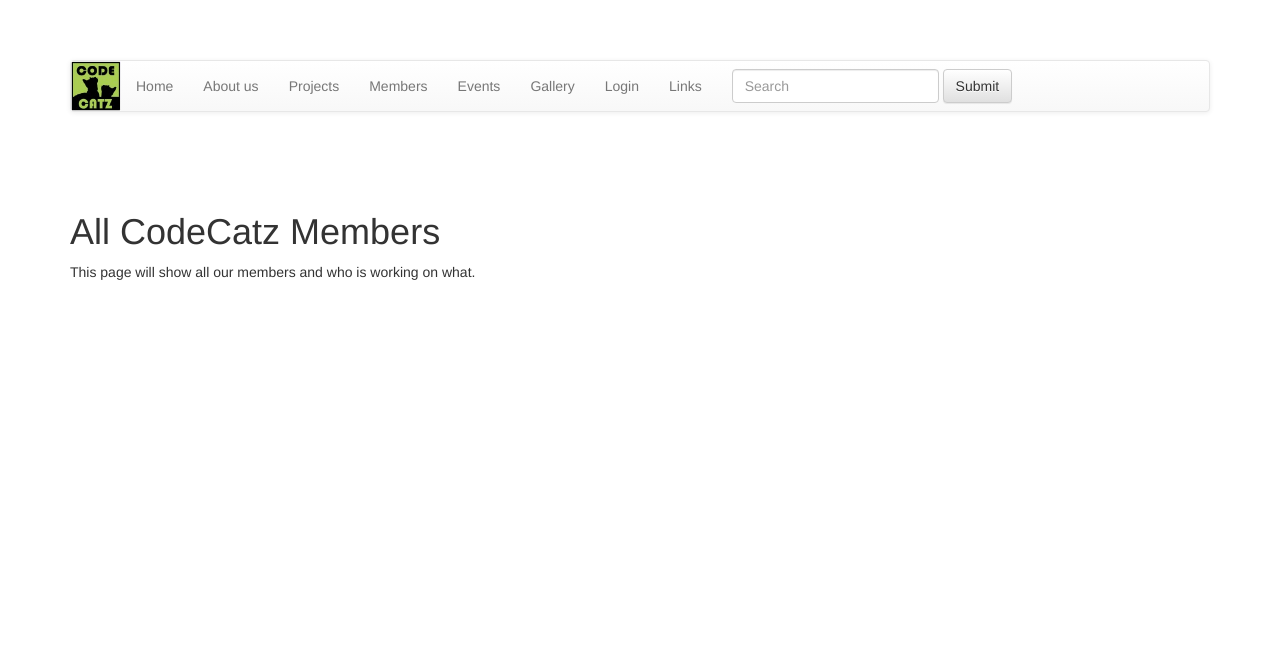
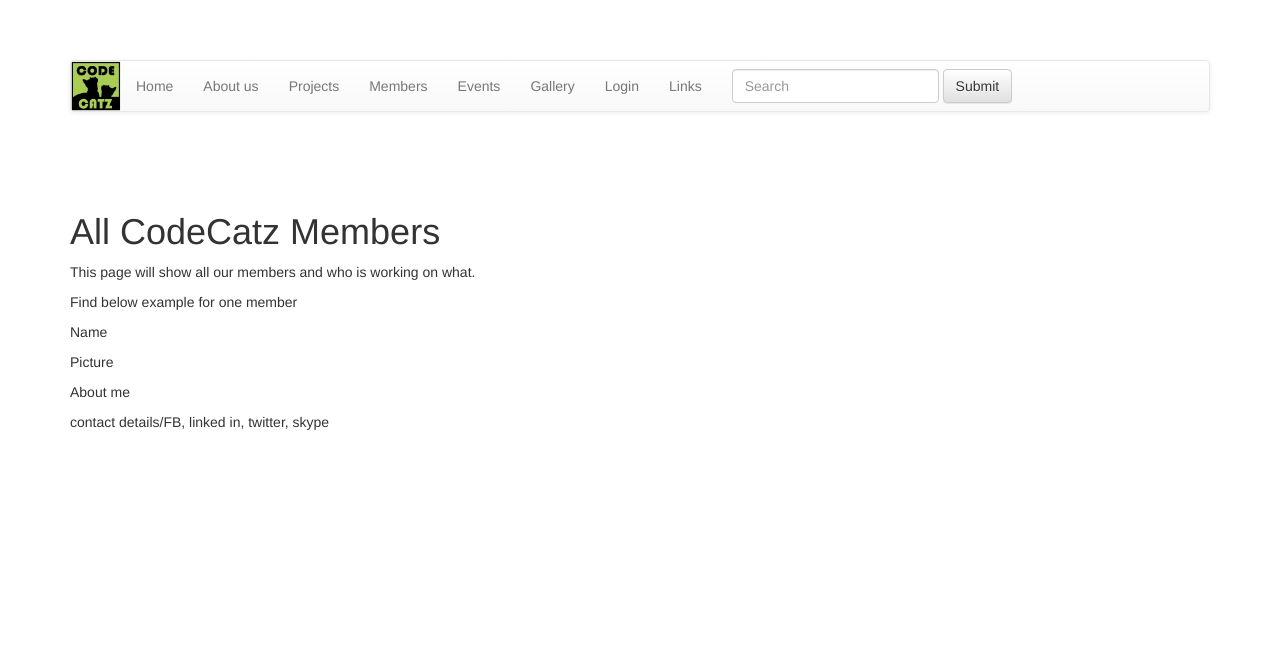
Before and after one commit to CodeCatz/TrackCat, a Django app: page /members/ in a window 1280 px wide. Shown: the top 672 px of the page. Run offline with Django 3.2, Linux system fonts and the light colour scheme; some libraries are stand-ins or nearby versions.

Commit message:
Few more specifications for members page

```diff
--- a/templates/pages/members.html
+++ b/templates/pages/members.html
@@ -8,6 +8,16 @@
 	<div>
 		<h1>All CodeCatz Members</h1>
 		<p>This page will show all our members and who is working on what.</p>
+		<p>Find below example for one member</p>
 	</div>
 
+	<div>
+		<p>Name</p>
+		<p>Picture</p>
+		<p>About me</p>
+		<p>contact details/FB, linked in, twitter, skype</p>
+	</div>
+
+
+
 {% endblock content%}
```
